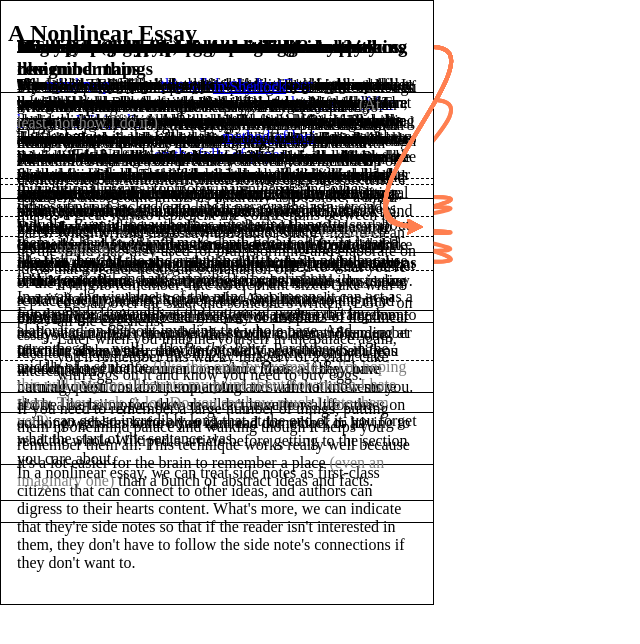
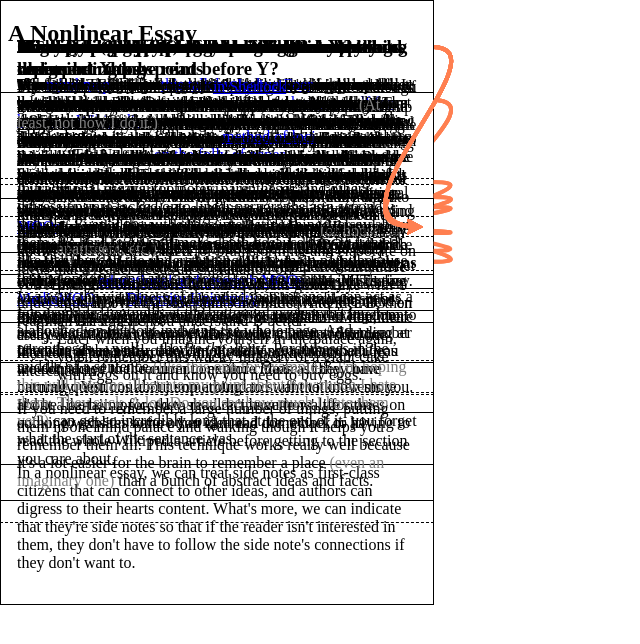
Before and after one commit to pilosophos/pilosophos-site-v1, a Jekyll site: the page built from _writing/nonlinear-essays.html, in a window 1280 px wide. Shown: the top 644 px of the page, without its empty margins (0-640 px from the left). Built offline with Jekyll 4.4.1, drawn with Linux system fonts in a browser that asks for light colours.

Commit message:
add more content

```diff
--- a/_writing/nonlinear-essays.html
+++ b/_writing/nonlinear-essays.html
@@ -78,6 +78,7 @@
     <h4>Related nodes</h4>
     <li><a href="#as-mind-palaces" class="node-link">Nonlinear essays can be exportable mind palaces</a></li>
     <li><a href="#as-mind-maps" class="node-link">Nonlinear essays should have visual connections, like mind maps</a></li>
+    <li><a href="#no-strict-order" class="node-link">Nonlinear essays should not mandate a reading order</a></li>
   </ul>
 </main>
 
@@ -90,7 +91,38 @@
   <ul class="link-list" aria-label="Links to other nodes">
     <h4>Related nodes</h4>
     <li><a href="#museum-design" class="node-link">Museum design could inform nonlinear essay design</a></li>
+    <li><a href="#dwarf-fortress" class="node-link">An essay in the form of Dwarf Fortress</a></li>
   </ul>
+</main>
+
+<aside class="node" id="dwarf-fortress">
+  <h3>An essay in the form of Dwarf Fortress</h3>
+  <p>My first idea when I thought of "exportable mind palaces" was something like Dwarf Fortress, where you'd have an ASCII map to explore and could interact with objects and NPCs. These objects and NPCs would represent and convey the ideas you want to get across in your essay. Maybe you'd have a quest to collect artifacts in the museum or something, so you'd be gamifying your essay somehow.</p>
+
+  <p><a href="https://en.wikipedia.org/wiki/MOO">MOOs</a> from the 90s are kind of similar to Dwarf Fortress in that many have an ASCII map to explore and NPCs and such, though they are primarily multiplayer. There are several examples of <a href="https://en.wikipedia.org/wiki/MOO#Research_MOOs">educational and research MOOs</a>, like MIT's <a href="https://faculty.cc.gatech.edu/~asb/papers/journal/convergence.html">MediaMOO</a> and <a href="https://en.wikipedia.org/wiki/Diversity_University">Diversity University</a> which emulate spaces in a university or conference center. As far as I'm aware, there aren't any MOO museums <span class="muted">(MOOseums)</span>, but it would be interesting to have an essay in the form of a MOO.</p>
+</aside>
+
+<main class="node" id="no-strict-order">
+  <h3>Nonlinear essays should not mandate a reading order</h3>
+  <p>We want the reader to be able to explore the essay, picking up on the things they're interested as they see fit. We should write with the expectation that when the reader has finished reading about an idea, they can choose to read any other idea connected to it.</p>
+
+  <p>We have to expect <em>some</em> order though; our essay has to introduce its thesis statement early on so the rest of the essay can be understood. Readers probably aren't going to jump from one node to another node that's not connected at all. If you represent connections with arrows, it's generally understood that if an arrow points from Idea A to Idea B, then reading A first helps you understand B better.</p>
+
+  <ul class="link-list" aria-label="Links to other nodes">
+    <h4>Related nodes</h4>
+    <li><a href="#atomic-nodes" class="node-link">Nonlinear essays should have atomic nodes representing key points</a></li>
+    <li><a href="#directional-connections" class="node-link">If an arrow points from Idea X to Idea Y, should we expect X to be read before Y?</a></li>
+  </ul>
+</main>
+
+<aside class="node" id="directional-connections">
+  <h3>If an arrow points from Idea X to Idea Y, should we expect X to be read before Y?</h3>
+  <p>Even if connections are unidirectional, I still think we should expect that some readers will follow connections the "wrong" way around, but as authors we shouldn't worry too much about it. If the reader follows an arrow backwards Idea Y to Idea X, the direction of the arrow implies that they might not fully understand X, even having read Y. If they really want to understand X immediately, they can simply backtrack and find a path through ideas that will give them the requisite knowledge to understand X.</p>
+</aside>
+
+<main class="node" id="atomic-nodes">
+  <h3>Nonlinear essays should have atomic nodes representing key points</h3>
+  <p>To make it easy on the reader to jump around between ideas in the essay, each key point should be represented by a single node. Each node should have a header that summarizes the key point, and the rest of the content should stick to talking about that point. Readers should be able to understand the content after having arrived at it from any other node that refers to it, at least well enough to make decisions about which other connected nodes they'd want to read.</p>
 </main>
 
 <aside class="node" id="museum-design">
@@ -108,14 +140,24 @@
   <p>When there's a gap between parts of a linear essay that are connected to each other, it's really easy to get lost. If the author didn't <span class="text-muted">(or can't)</span> hyperlink to the point they were referring to, the reader has to manually find the relevant section if they feel they need more reminding that the glue sentences provide. Then if the reader wants to come back, there's never a link to places that refer to the current section, so they have to go <em>find</em> where they were originally.</p>
 
   <p>If you have a visual connection between connected ideas, like a line in a mind map, you just can follow the line from either end. Moving back and forth between parts of an essay is easy.</p>
+
+  <ul class="link-list" aria-label="Links to other nodes">
+    <h4>Related nodes</h4>
+    <li><a href="#as-mind-maps" class="node-link">Nonlinear essays should have visual connections, like mind maps</a></li>
+  </ul>
 </main>
 
 <main class="node" id="no-glue-sentences">
   <h3>Nonlinear essays don't need "glue sentences"</h3>
-  <p>When writers of linear essays bring up a point from an earlier paragraph and elaborate more on it several paragraphs down, they have to write one or more glue sentences to remind the reader that they were talking about it earlier and transition the reader from an unrelated paragraph. Mind maps don't need the overhead of glue sentences because an idea related to another is connected by a line, so instead of needing the author to repeat themselves, the reader can just follow the lines.</p>
+  <p>When writers of linear essays bring up a point from an earlier paragraph and elaborate more on it several paragraphs down, they have to write one or more glue sentences to remind the reader that they were talking about it earlier and transition the reader from an unrelated paragraph. In nonlinear essays, there are no arbitrary disconnects between points that refer to each other. This means glue sentences are not needed, since any two related ideas are connected visually, so instead of needing the author to repeat themselves, the reader can just follow the connection.</p>
+
+  <ul class="link-list" aria-label="Links to other nodes">
+    <h4>Related nodes</h4>
+    <li><a href="#as-mind-maps" class="node-link">Nonlinear essays should have visual connections, like mind maps</a></li>
+  </ul>
 </main>
 
-<main class="node" id="mind-maps">
+<aside class="node" id="mind-maps">
   <h3>Mind maps help you organize nonlinear thinking</h3>
   <p>The <a href="https://en.wikipedia.org/wiki/Mind_map">mind map</a> is a great way of diagramming nonlinear relationships between facts, ideas, and questions you encounter when you think deeply about something. Rather than writing them all linearly from the top of a page to the bottom, you can jot those ideas down wherever you'd like on the page and draw connections between related ideas.</p>
 
@@ -129,14 +171,14 @@
     <li><a href="#mind-map-anecdote" class="node-link">Mind maps as lecture notes</a></li>
     <li><a href="#mind-palace" class="node-link">Mind palaces use spatial structure to help you remember things</a></li>
   </ul>
-</main>
+</aside>
 
 <aside class="node" id="mind-map-anecdote">
   <h3>Mind maps as lecture notes</h3>
   <p>I use mind maps to take notes in meetings and lectures, writing down questions and thoughts I have about the lecture content as connections to the notes I write down. If something comes up later in the lecture that answers the question (even partially), I can connect up later notes to that question and be more informed when I'm thinking about that question later.</p>
 </aside>
 
-<main class="node" id="mind-palace">
+<aside class="node" id="mind-palace">
   <h3>Mind palaces use spatial structure to help you remember things</h3>
   <p>
     The <b>mind palace technique</b> helps you remember a lot of things at once by taking advantage of your spatial and visual memory, and it revolves around an imaginary palace with stuff in it to remind you of what you need to remember. For example if you want to remember to buy eggs later to bake a cake:
@@ -153,7 +195,7 @@
     <li><a href="#mind-palace-resources" class="node-link">Mind palace resources</a></li>
     <li><a href="#mind-palace-examples" class="node-link">Mind palace examples and anecdotes</a></li>
   </ul>
-</main>
+</aside>
 
 <aside class="node" id="mind-palace-resources">
   <h3>Mind palace resources</h3>
```
